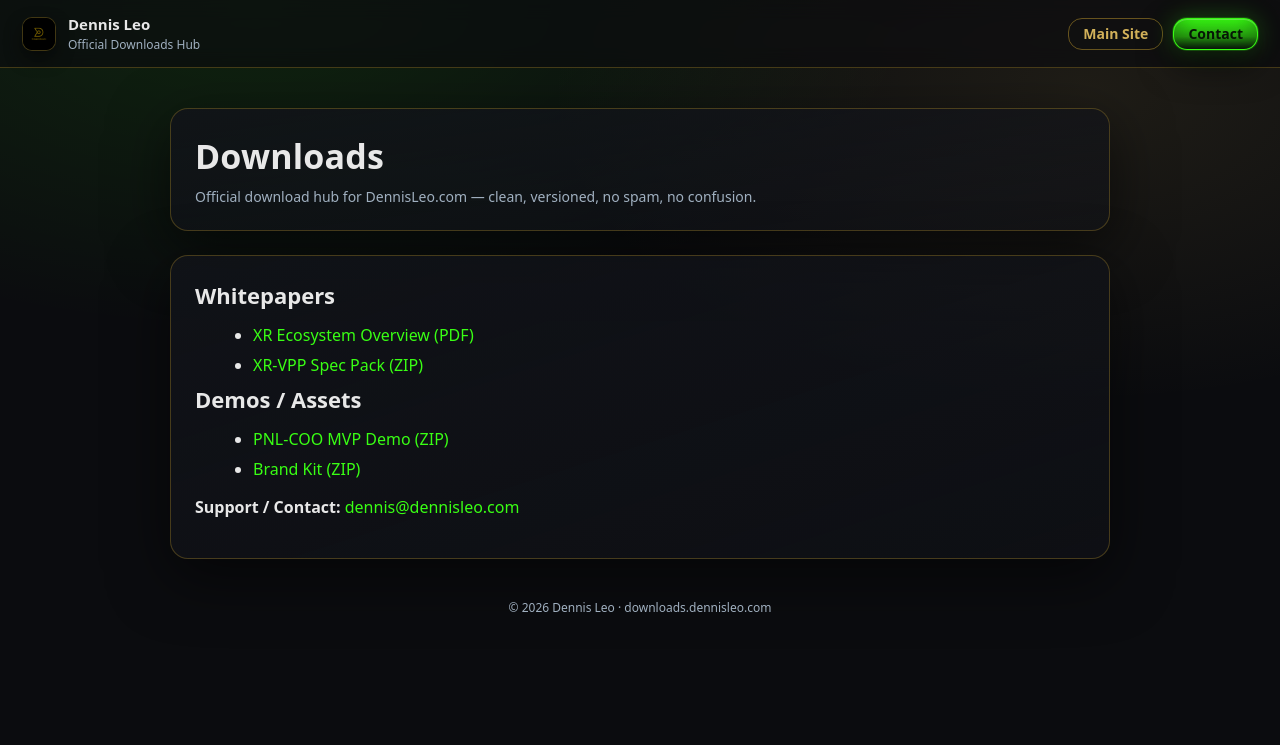
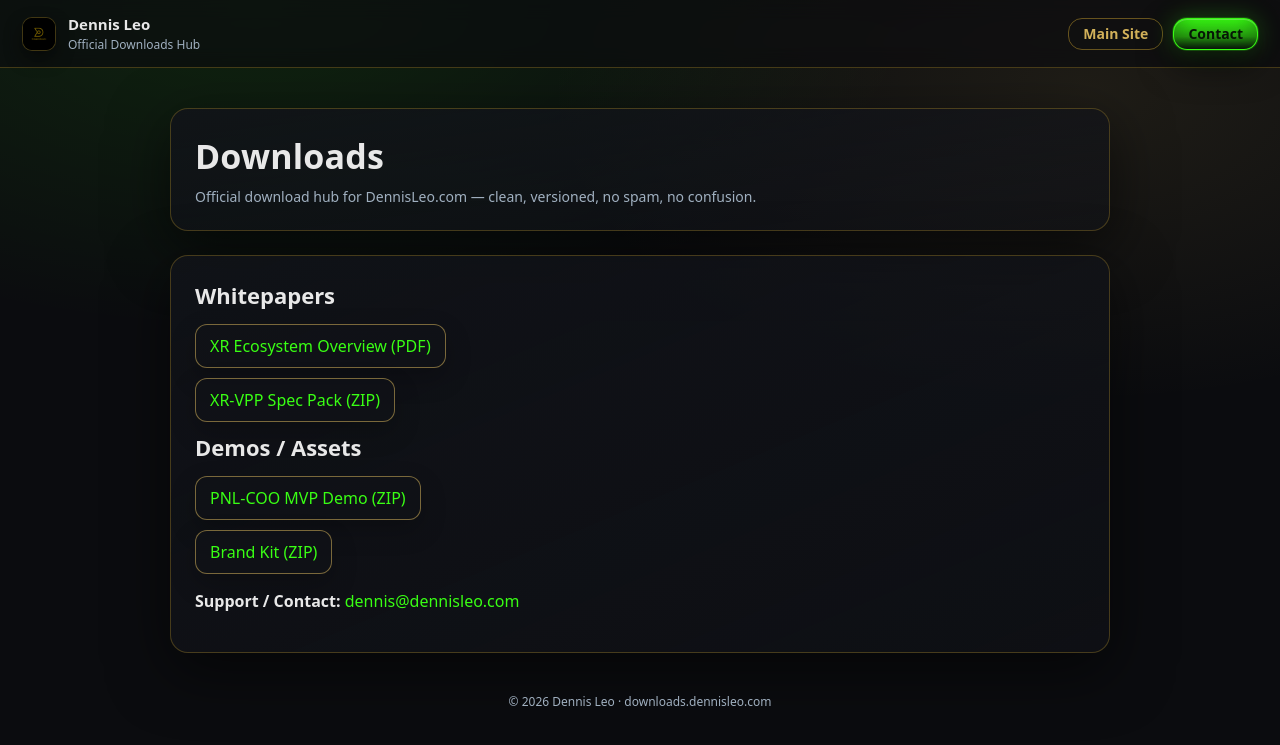
Before and after one commit to dennistyleo/dennis-downloads, a Jekyll site: the page built from index.md, in a window 1280 px wide. Shown: the top 745 px of the page. Built offline with Jekyll 4.4.1, drawn with Linux system fonts in a browser that asks for light colours.

Commit message:
Add styles for download link buttons in content card
Added styles for download link buttons in content cards.

```diff
--- a/assets/css/site.css
+++ b/assets/css/site.css
@@ -211,3 +211,38 @@ h1{margin:0 0 8px 0;font-size:34px;letter-spacing:.2px}
   .topbar{flex-wrap:wrap}
   .brand{min-width:auto}
 }
+/* ===== Download link buttons inside content card ===== */
+.content.card ul{
+  list-style:none;
+  padding-left:0;
+  margin:12px 0 0;
+}
+.content.card li{
+  margin:10px 0;
+}
+
+.content.card li a{
+  display:inline-flex;
+  align-items:center;
+  gap:10px;
+  padding:10px 14px;
+  border-radius:12px;
+  border:1px solid rgba(210,177,90,.55);
+  background:rgba(17,19,25,.55);
+  color:var(--neon);
+  text-decoration:none;
+  box-shadow:0 10px 26px rgba(0,0,0,.22);
+  transition:transform .15s, box-shadow .15s, background .15s, border-color .15s, color .15s;
+}
+
+.content.card li a:hover{
+  background:rgba(57,255,20,.10);
+  border-color:rgba(57,255,20,.55);
+  transform:translateY(-1px);
+  box-shadow:0 16px 40px rgba(0,0,0,.45);
+}
+
+.content.card li a:focus-visible{
+  outline:2px solid rgba(57,255,20,.55);
+  outline-offset:3px;
+}
```
